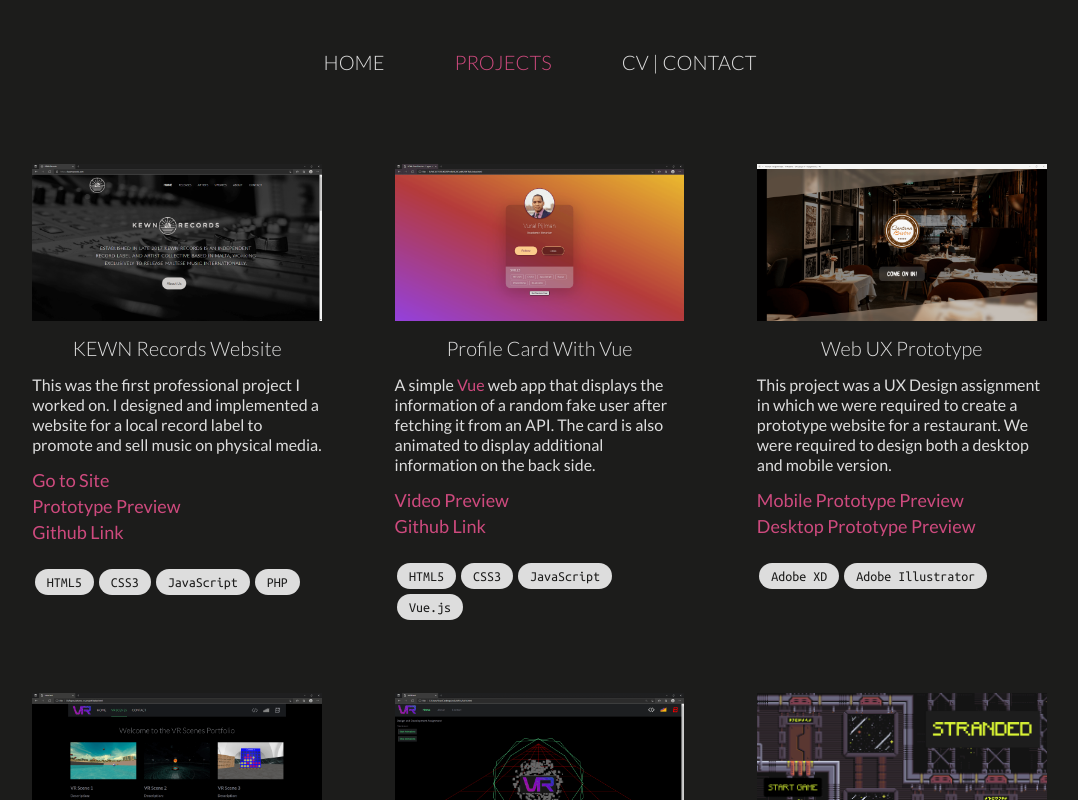
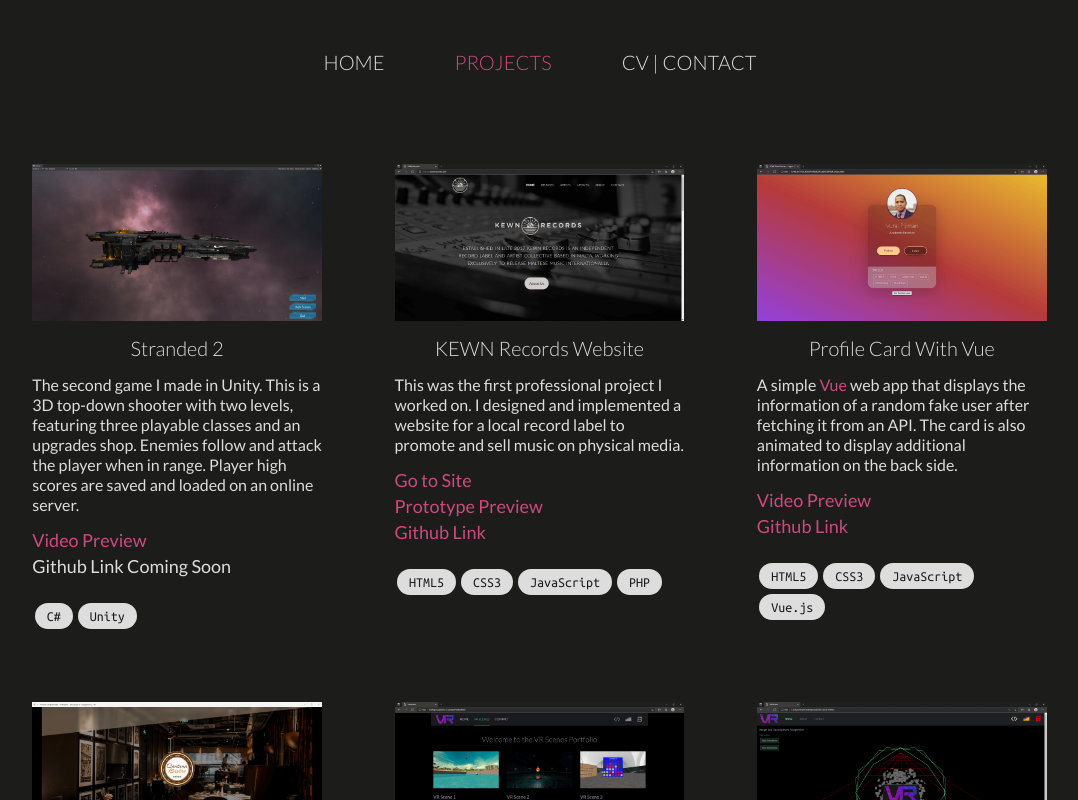
Before and after one commit to BenjaminGatt/portfolio, a plain HTML site: page index.html in a window 1280 px wide. Both pictures are taken after a click on the item "PROJECTS". Shown: the top 800 px of the page, without its empty margins (100-1178 px from the left). Drawn offline with Linux system fonts and the light colour scheme.

Commit message:
add new project stranded 2

```diff
--- a/index.html
+++ b/index.html
@@ -460,6 +460,34 @@
       <section class="projects-page hidden no-height">
         <!-- <h1>My Projects</h1> -->
         <div class="projects-grid">
+          <div class="project" id="stranded-2-project">
+            <img
+              class="project-img"
+              src="img/stranded-2-thumb.jpg"
+              alt="Stranded 2 Project Thumbnail"
+            />
+            <h3 class="project-title">Stranded 2</h3>
+            <p class="project-description">
+              The second game I made in Unity. This is a 3D top-down shooter
+              with two levels, featuring three playable classes and an upgrades
+              shop. Enemies follow and attack the player when in range. Player
+              high scores are saved and loaded on an online server.
+            </p>
+            <ul class="project-links-list">
+              <li>
+                <a href="https://youtu.be/tgTK8ArEock" target="_blank">
+                  Video Preview
+                </a>
+              </li>
+              <li>
+                <p>Github Link Coming Soon</p>
+              </li>
+            </ul>
+            <ul class="project-tech-list">
+              <li>C#</li>
+              <li>Unity</li>
+            </ul>
+          </div>
           <div class="project" id="kewn-records-project">
             <img
               class="project-img"
```
Also changed, not shown: img/stranded-2-thumb.jpg (added), img/stranded-2-thumb.png (added).
